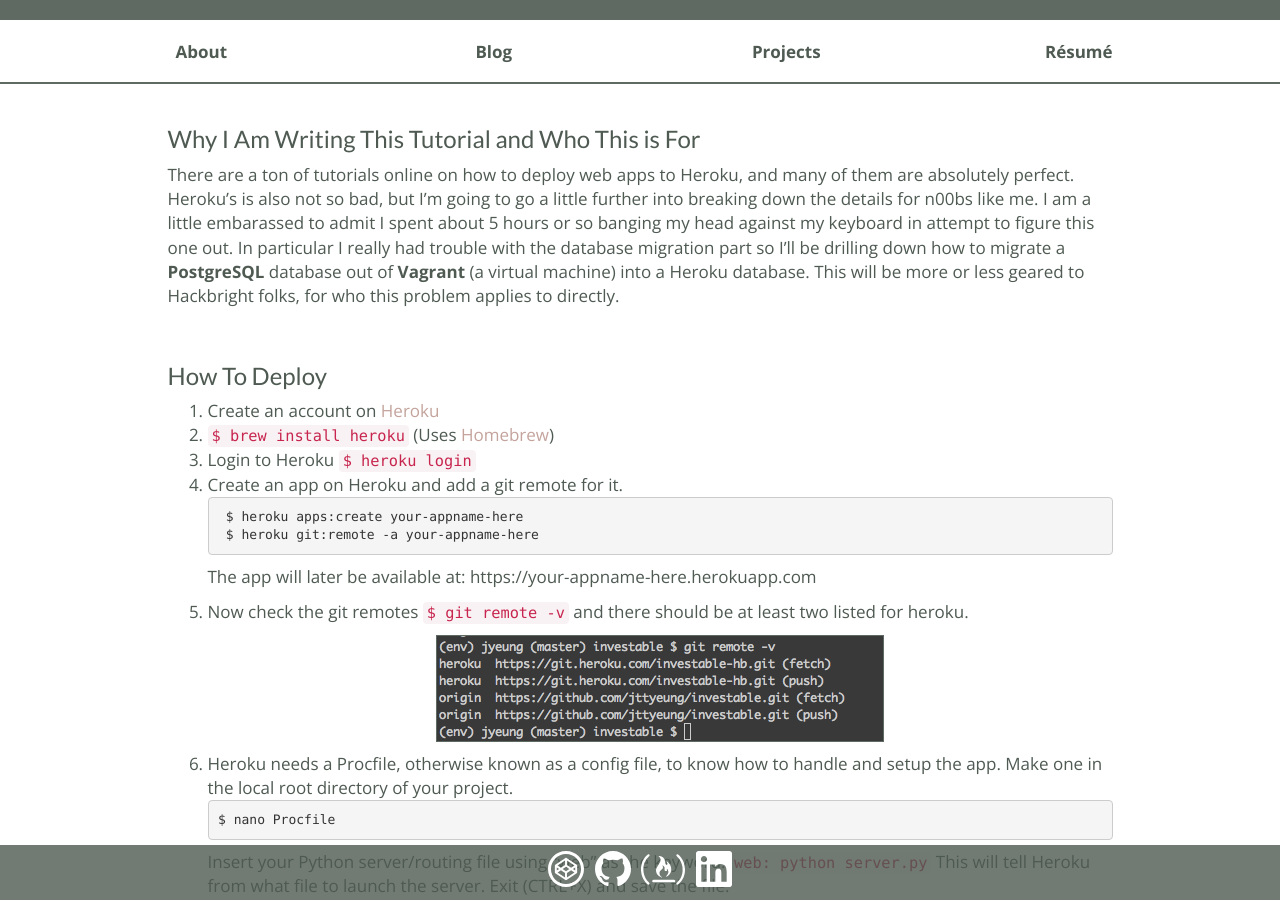
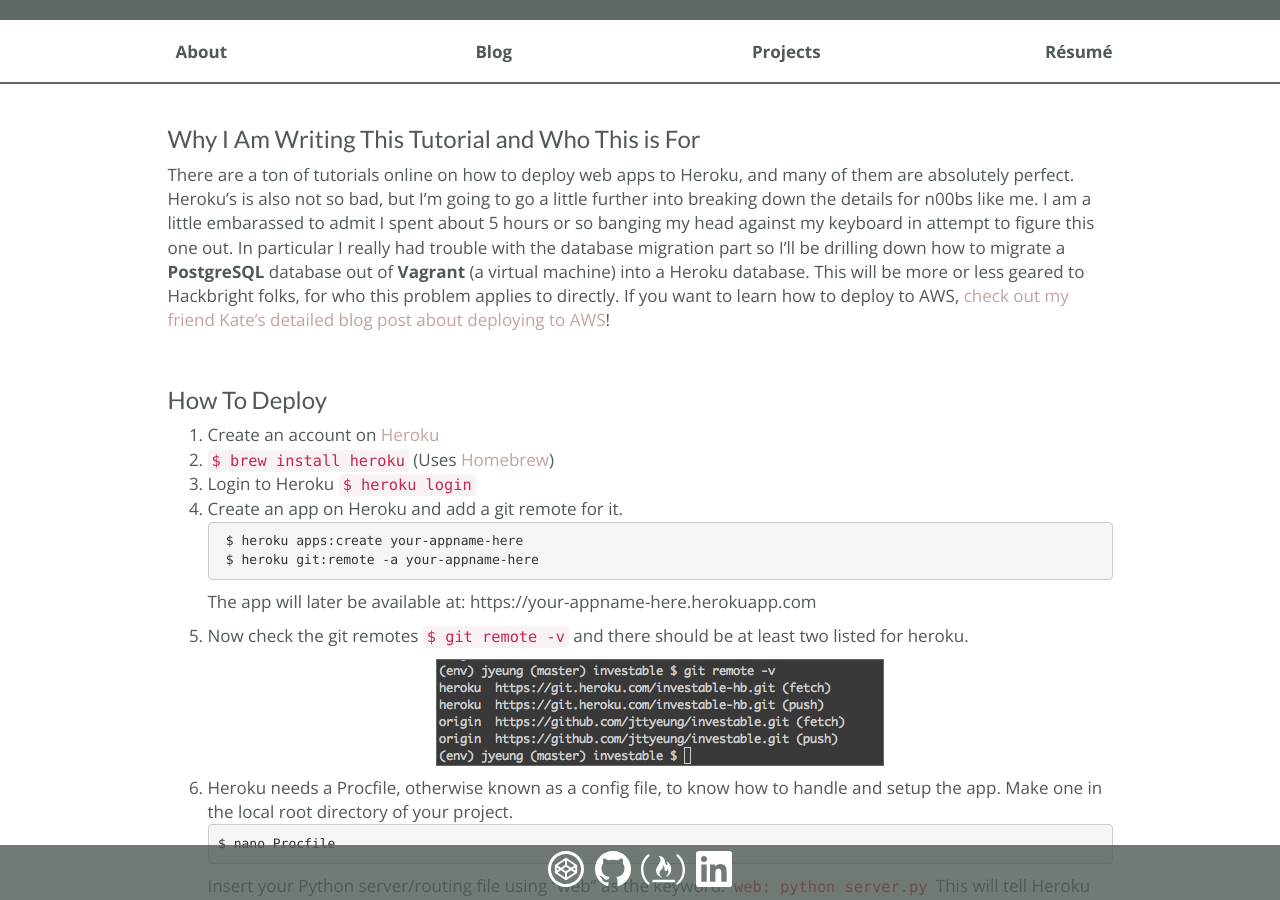
Before and after one commit to jttyeung/jttyeung.github.io, a Jekyll site: the page built from _posts/2017-06-30-deploying-to-heroku-and-the-database-migration-nightmare.md, in a window 1280 px wide and 900 px high, scrolled down 365 px. Built offline with Jekyll 4.4.1, drawn with Linux system fonts in a browser that asks for light colours; nearby versions of some CDN libraries; comment, search, counter and statistics services are not loaded.

Commit message:
updated post link

```diff
--- a/_posts/2017-06-30-deploying-to-heroku-and-the-database-migration-nightmare.md
+++ b/_posts/2017-06-30-deploying-to-heroku-and-the-database-migration-nightmare.md
@@ -12,7 +12,7 @@
 
 <br>
 ### Why I Am Writing This Tutorial and Who This is For
-There are a ton of tutorials online on how to deploy web apps to Heroku, and many of them are absolutely perfect. Heroku's is also not so bad, but I'm going to go a little further into breaking down the details for n00bs like me. I am a little embarassed to admit I spent about 5 hours or so banging my head against my keyboard in attempt to figure this one out. In particular I really had trouble with the database migration part so I'll be drilling down how to migrate a **PostgreSQL** database out of **Vagrant** (a virtual machine) into a Heroku database. This will be more or less geared to Hackbright folks, for who this problem applies to directly.
+There are a ton of tutorials online on how to deploy web apps to Heroku, and many of them are absolutely perfect. Heroku's is also not so bad, but I'm going to go a little further into breaking down the details for n00bs like me. I am a little embarassed to admit I spent about 5 hours or so banging my head against my keyboard in attempt to figure this one out. In particular I really had trouble with the database migration part so I'll be drilling down how to migrate a **PostgreSQL** database out of **Vagrant** (a virtual machine) into a Heroku database. This will be more or less geared to Hackbright folks, for who this problem applies to directly. If you want to learn how to deploy to AWS, [check out my friend Kate's detailed blog post about deploying to AWS][kate-aws]!
 
 <br>
 ### How To Deploy
```
